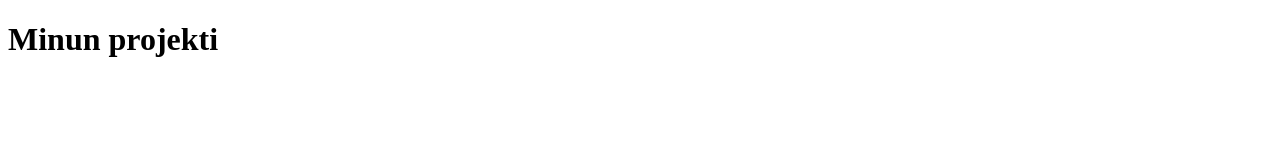
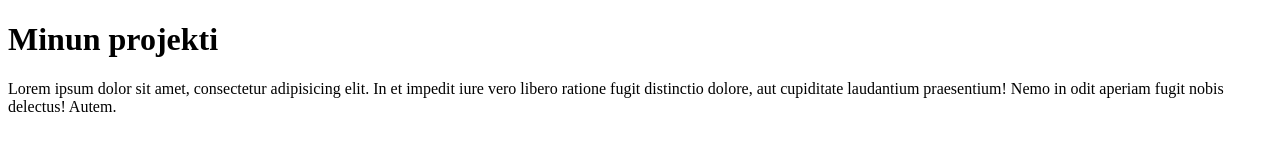
Before and after one commit to henriham/omaProjekti, a plain HTML site: page index.html in a window 1280 px wide. Drawn offline with Linux system fonts and the light colour scheme.

Commit message:
added first paragraph

```diff
--- a/index.html
+++ b/index.html
@@ -8,5 +8,9 @@
 </head>
 <body>
     <h1>Minun projekti</h1>
+    <p>Lorem ipsum dolor sit amet, consectetur adipisicing elit.
+         In et impedit iure vero libero ratione fugit distinctio dolore,
+          aut cupiditate laudantium praesentium!
+           Nemo in odit aperiam fugit nobis delectus! Autem.</p>
 </body>
 </html>
```
